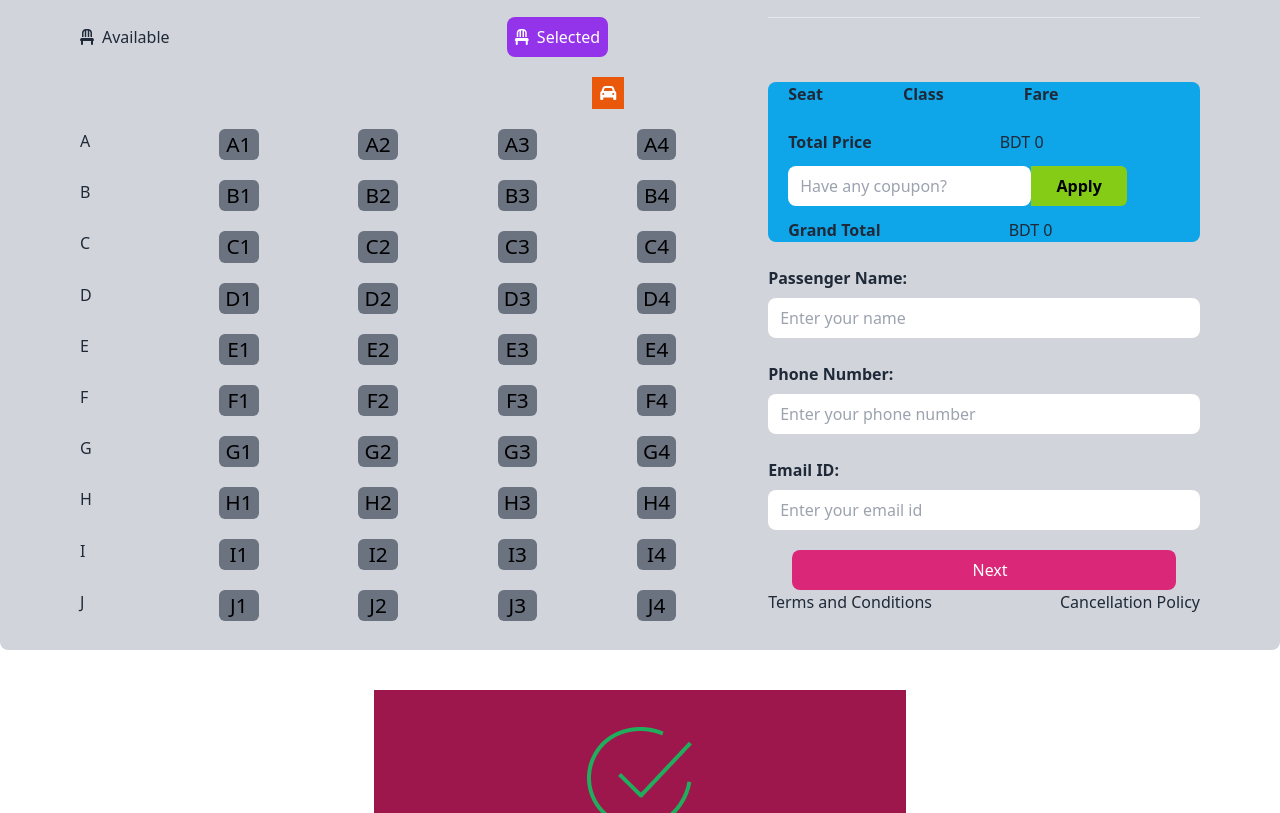
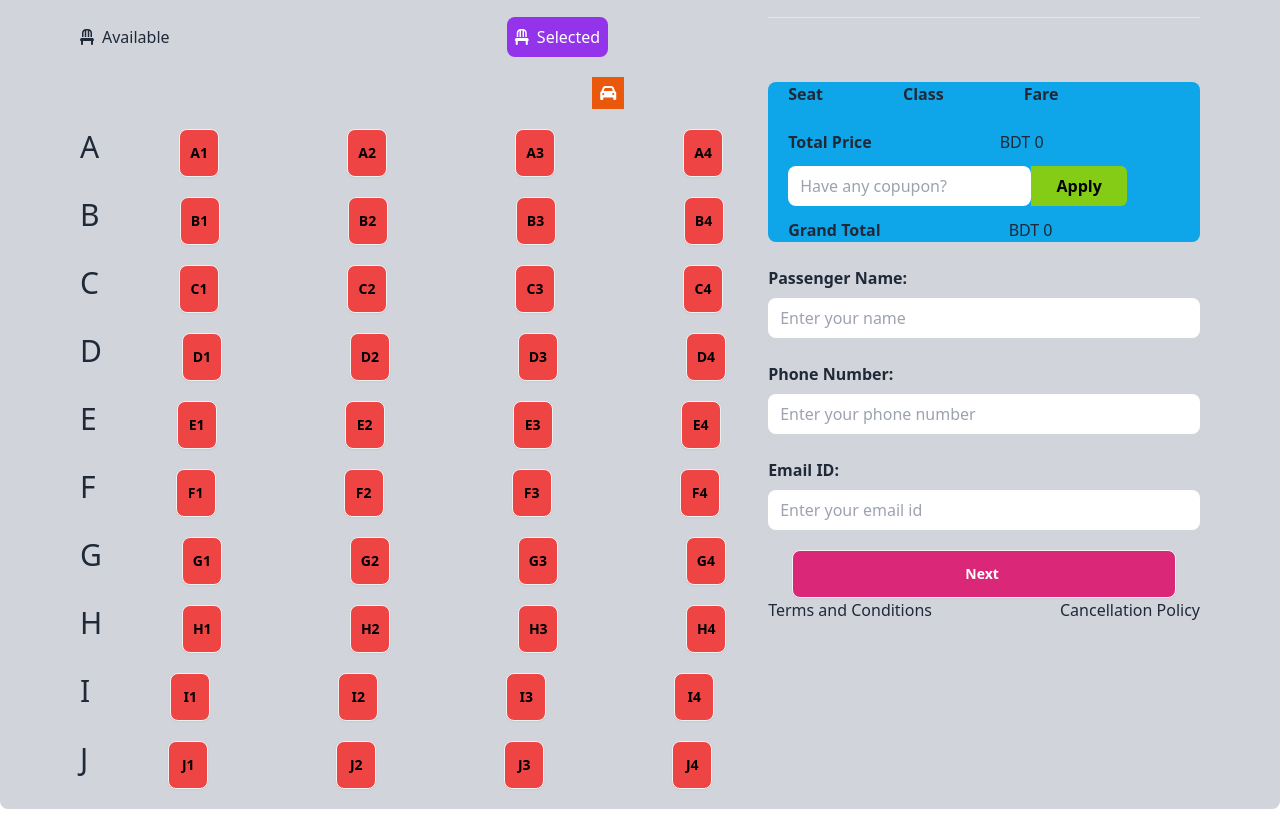
Before and after one commit to sudiptodas153/Assignment-5, a plain HTML site: page index.html in a window 1280 px wide. Shown: the part 1987-2800 px from the top of the page. Drawn offline with nearby package versions, Linux system fonts and the light colour scheme.

Commit message:
start using js

```diff
--- a/file/style.js
+++ b/file/style.js
@@ -0,0 +1,154 @@
+
+function setBackgroundColor(elementId){
+    const element = document.getElementById(elementId);
+    element.classList.remove('bg-red-500');
+    element.classList.add('bg-green-500')
+
+}
+
+// A
+function addGreen(){
+setBackgroundColor('A1');
+}
+function addGreen2(){
+setBackgroundColor('A2');
+}
+function addGreen3(){
+setBackgroundColor('A3');
+}
+function addGreen4(){
+setBackgroundColor('A4');
+}
+
+// B
+function addGreen5(){
+setBackgroundColor('B1');
+}
+function addGreen6(){
+setBackgroundColor('B2');
+}
+function addGreen7(){
+setBackgroundColor('B3');
+}
+function addGreen8(){
+setBackgroundColor('B4');
+}
+
+// C
+function addGreen9(){
+setBackgroundColor('C1');
+}
+function addGreen10(){
+setBackgroundColor('C2');
+}
+function addGreen11(){
+setBackgroundColor('C3');
+}
+function addGreen12(){
+setBackgroundColor('C4');
+}
+
+// /D
+function addGreen13(){
+setBackgroundColor('D1');
+}
+function addGreen14(){
+setBackgroundColor('D2');
+}
+function addGreen15(){
+setBackgroundColor('D3');
+}
+function addGreen16(){
+setBackgroundColor('D4');
+}
+
+// E
+function addGreen17(){
+setBackgroundColor('E1');
+}
+function addGreen18(){
+setBackgroundColor('E2');
+}
+function addGreen19(){
+setBackgroundColor('E3');
+}
+function addGreen20(){
+setBackgroundColor('E4');
+}
+
+// F
+function addGreen21(){
+setBackgroundColor('F1');
+}
+function addGreen22(){
+setBackgroundColor('F2');
+}
+function addGreen23(){
+setBackgroundColor('F3');
+}
+function addGreen24(){
+setBackgroundColor('F4');
+}
+
+// G
+function addGreen25(){
+setBackgroundColor('G1');
+}
+function addGreen26(){
+setBackgroundColor('G2');
+}
+function addGreen27(){
+setBackgroundColor('G3');
+}
+function addGreen28(){
+setBackgroundColor('G4');
+}
+
+// /H
+function addGreen29(){
+setBackgroundColor('H1');
+}
+function addGreen30(){
+setBackgroundColor('H2');
+}
+function addGreen31(){
+setBackgroundColor('H3');
+}
+function addGreen32(){
+setBackgroundColor('H4');
+}
+
+// I
+function addGreen33(){
+setBackgroundColor('I1');
+}
+function addGreen34(){
+setBackgroundColor('I2');
+}
+function addGreen35(){
+setBackgroundColor('I3');
+}
+function addGreen36(){
+setBackgroundColor('I4');
+}
+
+// J
+function addGreen37(){
+setBackgroundColor('J1');
+}
+function addGreen38(){
+setBackgroundColor('J2');
+}
+function addGreen39(){
+setBackgroundColor('J3');
+}
+function addGreen40(){
+setBackgroundColor('J4');
+}
+
+function Result(){
+    const mainForm = document.getElementById('main');
+    mainForm.classList.add('hidden');
+    const successed = document.getElementById('success');
+    successed.classList.remove('hidden');
+}
--- a/index.html
+++ b/index.html
@@ -8,6 +8,7 @@
     <link href="https://cdn.jsdelivr.net/npm/daisyui@4.7.2/dist/full.min.css" rel="stylesheet" type="text/css" />
     <script src="https://cdn.tailwindcss.com"></script>
     <script src="https://kit.fontawesome.com/6dfd7984e0.js" crossorigin="anonymous"></script>
+    <!-- css -->
     <style>
         .seat{
             display: flex;
@@ -58,13 +59,15 @@
             </div>
         </div>
     </header>
-    <main class="container mx-auto mt-6">
-        <section class=" bg-[url(images/banner.png)] bg-no-repeat h-[550px] m-6 bg-center">
+    <main id="main" class="container mx-auto mt-6">
+        <section id="ena" class=" bg-[url(images/banner.png)] bg-no-repeat h-[550px] m-6 bg-center">
             <div class="flex flex-col justify-center px-16 items-center h-[500px] gap-12">
                 <h1 class="text-white text-2xl lg:text-5xl font-extrabold">End-to-End Travel with</h1>
                 <h2 class="text-lime-500 text-2xl lg:text-5xl font-extrabold">Ena Paribahan</h2>
                 <p class="text-white">we are give best service. Our Bus are most good for you.</p>
-                <button class="bg-lime-500 h-12 w-28 rounded-lg text-black">Buy Ticket</button>
+                <!-- js -->
+                <a onclick="buyNow()" class="btn border-lime-500 bg-lime-500 h-12 w-28 rounded-lg text-black">Buy Ticket</a>
+
             </div>
             <div class="grid mt-6 grid-rows-1 lg:flex lg:justify-center gap-12">
                 <div
@@ -190,7 +193,7 @@
                 </div>
             </div>
         </section>
-        <section class="bg-gray-300 rounded-lg px-20">
+        <section id="buy-ticket" class="bg-gray-300 rounded-lg px-20">
             <div class="flex">
                 <!-- 1st -->
                 <div class="flex-1">
@@ -211,85 +214,100 @@
                         <i class="fa-solid fa-car bg-orange-600 py-2 px-2 text-white"></i>
                     </div>
                     <!-- 3 -->
-                    <div class="grid grid-cols-5 gap-2 mb-5">
-                        <div class="seats">A</div>
-                        <div class="seat bg-gray-500 text-black">A1</div>
-                        <div class="seat bg-gray-500 text-black">A2</div>
-                        <div class="seat bg-gray-500 text-black">A3</div>
-                        <div class="seat bg-gray-500 text-black">A4</div>
+                 <div class="mb-4">
+                    <div class="flex gap-20 mb-5">
+                        <div class="seats text-3xl">A</div>
+                        <div class="flex gap-32">
+                        <a onclick="addGreen()" id="A1" class="btn bg-red-500  h-8 w-10 text-black">A1</a>
+                        <a onclick="addGreen2()" id="A2" class="btn bg-red-500  h-8 w-10 text-black">A2</a>
+                        <a onclick="addGreen3()" id="A3" class="btn bg-red-500  h-8 w-10 text-black">A3</a>
+                        <a onclick="addGreen4()" id="A4" class="btn bg-red-500  h-8 w-10 text-black">A4</a>
+                        </div>
+                    </div>
+                    <div class="flex gap-20 mb-5">
+                        <div class="seats text-3xl">B</div>
+                        <div class="flex gap-32">
+                        <a onclick="addGreen5()" id="B1" class="btn bg-red-500  h-8 w-10 text-black">B1</a>
+                        <a onclick="addGreen6()" id="B2" class="btn bg-red-500  h-8 w-10 text-black">B2</a>
+                        <a onclick="addGreen7()" id="B3" class="btn bg-red-500  h-8 w-10 text-black">B3</a>
+                        <a onclick="addGreen8()" id="B4" class="btn bg-red-500  h-8 w-10 text-black">B4</a>
+                        </div>
+                    </div>
+                    <div class="flex gap-20 mb-5">
+                        <div class="seats text-3xl">C</div>
+                        <div class="flex gap-32">
+                        <a onclick="addGreen9()" id="C1" class="btn bg-red-500  h-8 w-10 text-black">C1</a>
+                        <a onclick="addGreen10()" id="C2" class="btn bg-red-500  h-8 w-10 text-black">C2</a>
+                        <a onclick="addGreen11()" id="C3" class="btn bg-red-500  h-8 w-10 text-black">C3</a>
+                        <a onclick="addGreen12()" id="C4" class="btn bg-red-500  h-8 w-10 text-black">C4</a>
+                        </div>
+                    </div>
+                    <div class="flex gap-20 mb-5">
+                        <div class="seats text-3xl">D</div>
+                        <div class="flex gap-32">
+                        <a onclick="addGreen13()" id="D1" class="btn bg-red-500  h-8 w-10 text-black">D1</a>
+                        <a onclick="addGreen14()" id="D2" class="btn bg-red-500  h-8 w-10 text-black">D2</a>
+                        <a onclick="addGreen15()" id="D3" class="btn bg-red-500  h-8 w-10 text-black">D3</a>
+                        <a onclick="addGreen16()" id="D4" class="btn bg-red-500  h-8 w-10 text-black">D4</a>
+                        </div>
+                    </div>
+                    <div class="flex gap-20 mb-5">
+                        <div class="seats text-3xl">E</div>
+                        <div class="flex gap-32">
+                        <a onclick="addGreen17()" id="E1" class="btn bg-red-500  h-8 w-10 text-black">E1</a>
+                        <a onclick="addGreen18()" id="E2" class="btn bg-red-500  h-8 w-10 text-black">E2</a>
+                        <a onclick="addGreen19()" id="E3" class="btn bg-red-500  h-8 w-10 text-black">E3</a>
+                        <a onclick="addGreen20()" id="E4" class="btn bg-red-500  h-8 w-10 text-black">E4</a>
+                        </div>
+                    </div>
+                    <div class="flex gap-20 mb-5">
+                        <div class="seats text-3xl">F</div>
+                        <div class="flex gap-32">
+                        <a onclick="addGreen21()" id="F1" class="btn bg-red-500  h-8 w-10 text-black">F1</a>
+                        <a onclick="addGreen22()" id="F2" class="btn bg-red-500  h-8 w-10 text-black">F2</a>
+                        <a onclick="addGreen23()" id="F3" class="btn bg-red-500  h-8 w-10 text-black">F3</a>
+                        <a onclick="addGreen24()" id="F4" class="btn bg-red-500  h-8 w-10 text-black">F4</a>
+                        </div>
+                    </div>
+                    <div class="flex gap-20 mb-5">
+                        <div class="seats text-3xl">G</div>
+                        <div class="flex gap-32">
+                        <a onclick="addGreen25()" id="G1" class="btn bg-red-500 h-8 w-10 text-black">G1</a>
+                        <a onclick="addGreen26()" id="G2" class="btn bg-red-500 h-8 w-10 text-black">G2</a>
+                        <a onclick="addGreen27()" id="G3" class="btn bg-red-500 h-8 w-10 text-black">G3</a>
+                        <a onclick="addGreen28()" id="G4" class="btn bg-red-500 h-8 w-10 text-black">G4</a>
+                        </div>
+                    </div>
+                    <div class="flex gap-20 mb-5">
+                        <div class="seats text-3xl">H</div>
+                        <div class="flex gap-32">
+                        <a onclick="addGreen29()" id="H1" class="btn bg-red-500  h-8 w-10 text-black">H1</a>
+                        <a onclick="addGreen30()" id="H2" class="btn bg-red-500  h-8 w-10 text-black">H2</a>
+                        <a onclick="addGreen31()" id="H3" class="btn bg-red-500  h-8 w-10 text-black">H3</a>
+                        <a onclick="addGreen32()" id="H4" class="btn bg-red-500  h-8 w-10 text-black">H4</a>
+                        </div>
+                    </div>
+                    <div class="flex gap-20 mb-5">
+                        <div class="seats text-3xl">I</div>
+                        <div class="flex gap-32">
+                        <a onclick="addGreen33()" id="I1" class="btn bg-red-500  h-8 w-10 text-black">I1</a>
+                        <a onclick="addGreen34()" id="I2" class="btn bg-red-500  h-8 w-10 text-black">I2</a>
+                        <a onclick="addGreen35()" id="I3" class="btn bg-red-500  h-8 w-10 text-black">I3</a>
+                        <a onclick="addGreen36()" id="I4" class="btn bg-red-500  h-8 w-10 text-black">I4</a>
+                        </div>
+                    </div>
+                    <div class="flex gap-20 mb-5">
+                        <div class="seats text-3xl">J</div>
+                        <div class="flex gap-32">
+                        <a onclick="addGreen37()" id="J1" class="btn bg-red-500 h-8 w-10 text-black">J1</a>
+                        <a onclick="addGreen38()" id="J2" class="btn bg-red-500 h-8 w-10 text-black">J2</a>
+                        <a onclick="addGreen39()" id="J3" class="btn bg-red-500 h-8 w-10 text-black">J3</a>
+                        <a onclick="addGreen40()" id="J4" class="btn bg-red-500 h-8 w-10 text-black">J4</a>
+                        </div>
                     </div>
 
-                    <div class="grid grid-cols-5 gap-2 mb-5">
-                        <div class="seats">B</div>
-                        <div class="seat bg-gray-500 text-black">B1</div>
-                        <div class="seat bg-gray-500 text-black">B2</div>
-                        <div class="seat bg-gray-500 text-black">B3</div>
-                        <div class="seat bg-gray-500 text-black">B4</div>
                    </div>
 
-                    <div class="grid grid-cols-5 gap-2 mb-5">
-                        <div class="seats">C</div>
-                        <div class="seat bg-gray-500 text-black">C1</div>
-                        <div class="seat bg-gray-500 text-black">C2</div>
-                        <div class="seat bg-gray-500 text-black">C3</div>
-                        <div class="seat bg-gray-500 text-black">C4</div>
-                    </div>
-
-                    <div class="grid grid-cols-5 gap-2 mb-5">
-                        <div class="seats">D</div>
-                        <div class="seat bg-gray-500 text-black">D1</div>
-                        <div class="seat bg-gray-500 text-black">D2</div>
-                        <div class="seat bg-gray-500 text-black">D3</div>
-                        <div class="seat bg-gray-500 text-black">D4</div>
-                    </div>
-
-                    <div class="grid grid-cols-5 gap-2 mb-5">
-                        <div class="seats">E</div>
-                        <div class="seat bg-gray-500 text-black">E1</div>
-                        <div class="seat bg-gray-500 text-black">E2</div>
-                        <div class="seat bg-gray-500 text-black">E3</div>
-                        <div class="seat bg-gray-500 text-black">E4</div>
-                    </div>
-
-                    <div class="grid grid-cols-5 gap-2 mb-5">
-                        <div class="seats">F</div>
-                        <div class="seat bg-gray-500 text-black">F1</div>
-                        <div class="seat bg-gray-500 text-black">F2</div>
-                        <div class="seat bg-gray-500 text-black">F3</div>
-                        <div class="seat bg-gray-500 text-black">F4</div>
-                    </div>
-
-                    <div class="grid grid-cols-5 gap-2 mb-5">
-                        <div class="seats">G</div>
-                        <div class="seat bg-gray-500 text-black">G1</div>
-                        <div class="seat bg-gray-500 text-black">G2</div>
-                        <div class="seat bg-gray-500 text-black">G3</div>
-                        <div class="seat bg-gray-500 text-black">G4</div>
-                    </div>
-
-                    <div class="grid grid-cols-5 gap-2 mb-5">
-                        <div class="seats">H</div>
-                        <div class="seat bg-gray-500 text-black">H1</div>
-                        <div class="seat bg-gray-500 text-black">H2</div>
-                        <div class="seat bg-gray-500 text-black">H3</div>
-                        <div class="seat bg-gray-500 text-black">H4</div>
-                    </div>
-
-                    <div class="grid grid-cols-5 gap-2 mb-5">
-                        <div class="seats">I</div>
-                        <div class="seat bg-gray-500 text-black">I1</div>
-                        <div class="seat bg-gray-500 text-black">I2</div>
-                        <div class="seat bg-gray-500 text-black">I3</div>
-                        <div class="seat bg-gray-500 text-black">I4</div>
-                    </div>
-
-                    <div class="grid grid-cols-5 gap-2">
-                    <div class="seats">J</div>
-                    <div class="seat bg-gray-500 text-black">J1</div>
-                    <div class="seat bg-gray-500 text-black">J2</div>
-                    <div class="seat bg-gray-500 text-black">J3</div>
-                    <div class="seat bg-gray-500 text-black">J4</div>
-                    </div>
                 </div>
                 <!-- 2nd -->
                 <div></div>
@@ -351,7 +369,7 @@
                     <input type="email" id="" class="rounded-lg h-10 pl-3 mt-2 py-5" placeholder="Enter your email id">
                 </div>
                 <div class="flex items-center justify-center">
-                <button class=" bg-pink-600 text-white rounded-lg h-10 pl-3 mt-5  w-96 ">Next</button>
+                <a onclick="Result()" class=" btn bg-pink-600 text-white rounded-lg h-10 pl-3 mt-5  w-96 ">Next</a>
                 </div>
                 <div class="flex gap-16 mb-9">
                     <h3 class="decoration-solid">Terms and Conditions</h3>
@@ -361,8 +379,9 @@
                 </div>
             </div>
         </section>
+    </main>
     <!-- Next -->
-        <section>
+    <section id="success" class="hidden">
         <div class="flex justify-center text-center my-10">
             <div class=" flex flex-col justify-center items-center px-4 bg-pink-800 h-96">
             <div class="flex justify-center items-cente mb-6">
@@ -376,10 +395,8 @@
         </div>
         </div>
     </section>
-    </main>
-    <footer>
-
-    </footer>
+   <!-- js link -->
+    <script src="file/style.js"></script>
 </body>
 
 </html>
```
Lines whose indentation alone changed are shown as unchanged.
